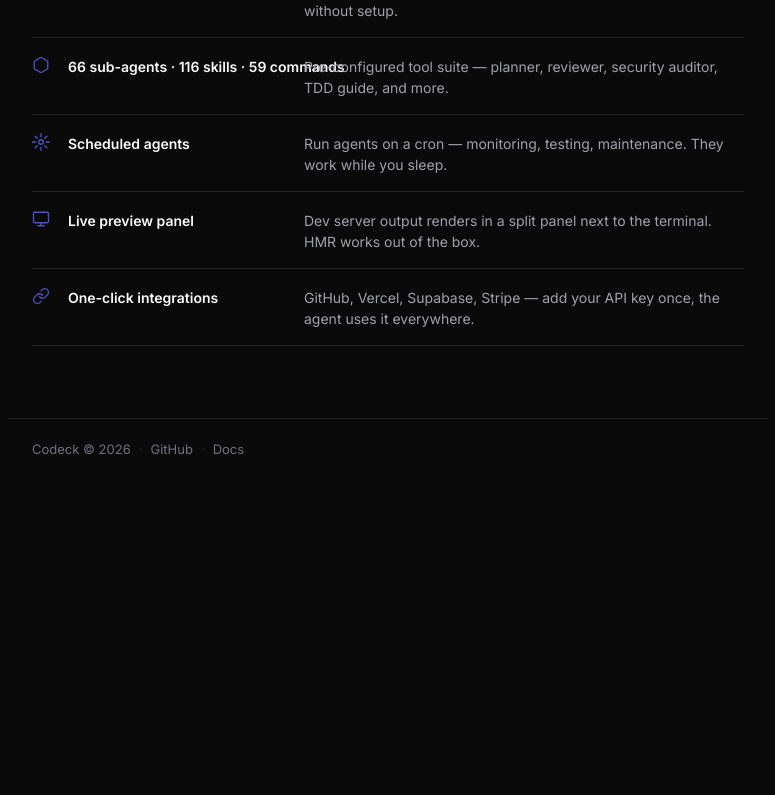
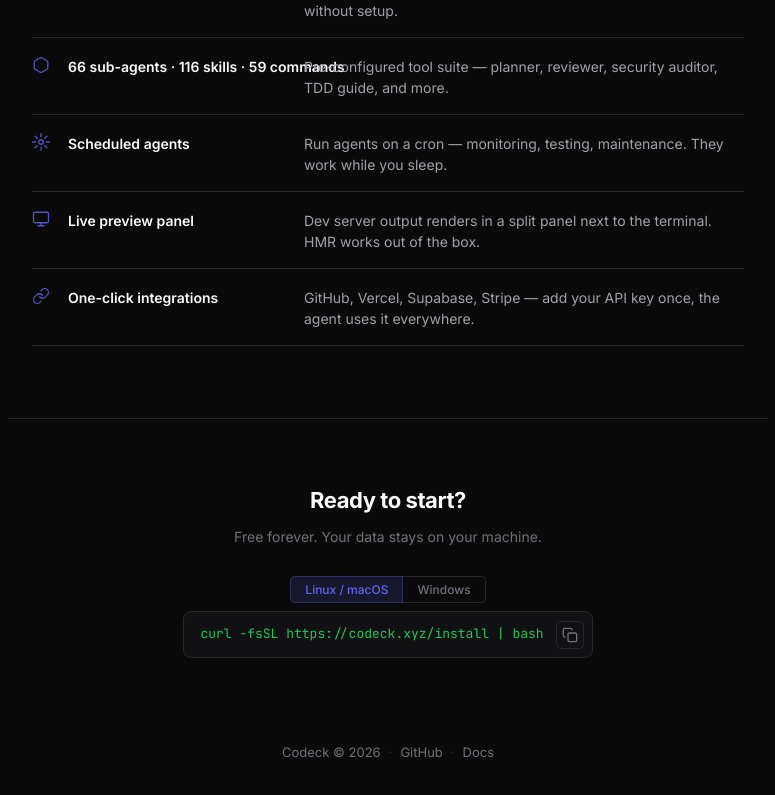
Before and after one commit to cyphercr0w/codeck.xyz, a Preact app: page / in a window 1280 px wide. Shown: the part 638-1433 px from the top of the page, without its empty margins (252-1027 px from the left). Before the commit the page ends 1118 px from the top, so only its background shows below. Built offline with nearby package versions, Linux system fonts and the light colour scheme.

Commit message:
fix: center hero content + add footer CTA section
- Hero text-align center, subtitle margin auto
- Added 'Ready to start?' section with install box before footer
- Centered install tabs (justify-content center)
- More breathing room at page end

```diff
--- a/src/App.tsx
+++ b/src/App.tsx
@@ -284,6 +284,15 @@ export function App() {
 				</ul>
 			</section>
 
+			{/* Footer CTA */}
+			<section class="footer-cta">
+				<h2 class="footer-cta-title">Ready to start?</h2>
+				<p class="footer-cta-sub">
+					Free forever. Your data stays on your machine.
+				</p>
+				<InstallBox />
+			</section>
+
 			{/* Footer */}
 			<footer class="footer">
 				<span>Codeck &copy; {new Date().getFullYear()}</span>
--- a/src/style.css
+++ b/src/style.css
@@ -95,6 +95,7 @@ a:hover {
 	max-width: var(--max-w);
 	margin: 0 auto;
 	padding: 72px 24px 56px;
+	text-align: center;
 }
 .hero-title {
 	font-size: clamp(36px, 6vw, 52px);
@@ -113,7 +114,7 @@ a:hover {
 	font-size: 17px;
 	color: var(--text-secondary);
 	max-width: 520px;
-	margin-bottom: 32px;
+	margin: 0 auto 32px;
 	line-height: 1.6;
 }
 .hero-meta {
@@ -131,6 +132,7 @@ a:hover {
 }
 .install-tabs {
 	display: flex;
+	justify-content: center;
 	gap: 0;
 	margin-bottom: 8px;
 }
@@ -248,14 +250,34 @@ a:hover {
 	line-height: 1.5;
 }
 
+/* ── Footer CTA ── */
+.footer-cta {
+	max-width: var(--max-w);
+	margin: 0 auto;
+	padding: 64px 24px;
+	text-align: center;
+	border-top: 1px solid var(--border);
+}
+.footer-cta-title {
+	font-size: 22px;
+	font-weight: 700;
+	letter-spacing: -0.02em;
+	margin-bottom: 8px;
+}
+.footer-cta-sub {
+	font-size: 14px;
+	color: var(--text-muted);
+	margin-bottom: 28px;
+}
+
 /* ── Footer ── */
 .footer {
 	max-width: var(--max-w);
 	margin: 0 auto;
-	padding: 20px 24px;
-	border-top: 1px solid var(--border);
+	padding: 20px 24px 32px;
 	display: flex;
 	align-items: center;
+	justify-content: center;
 	gap: 8px;
 	font-size: 13px;
 	color: var(--text-muted);
```
